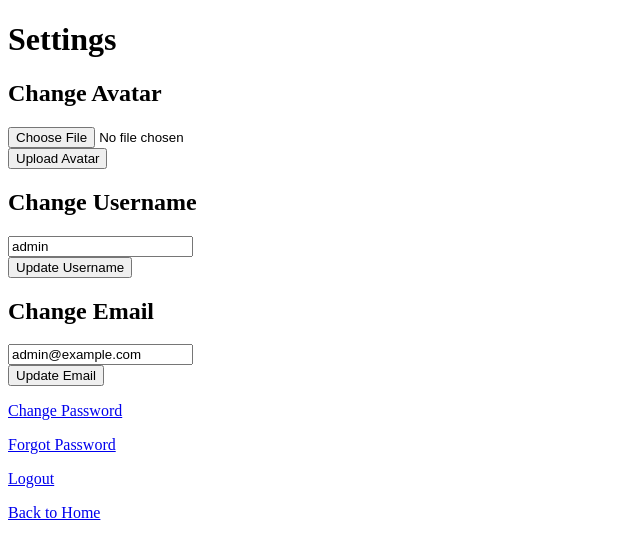
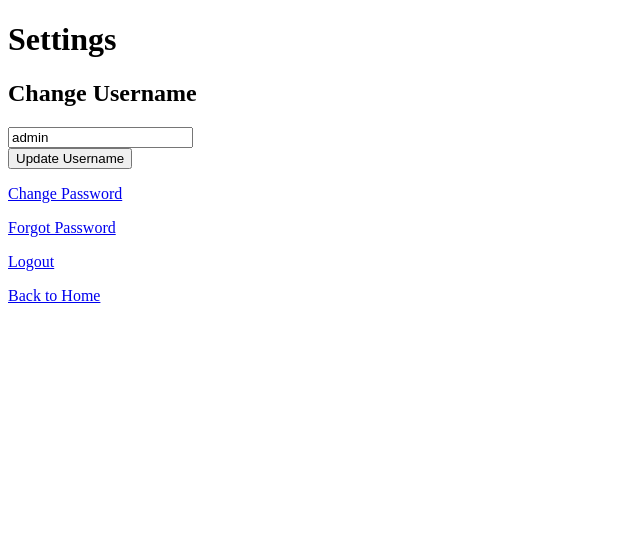
Before and after one commit to TruongvyGit/project-manager, a Flask app: page /settings in a window 1280 px wide. Shown: the top 559 px of the page, without its empty margins (0-640 px from the left). Run offline with Flask 3, Linux system fonts and the light colour scheme; the visitor is signed in with stand-in values (Sample User, id 1); data comes from the database, SQL or seed files in the repository.

Commit message:
Revert to stable code before 14:05 and add user display and settings

```diff
--- a/app.py
+++ b/app.py
@@ -1,56 +1,36 @@
 from flask import Flask, request, render_template, redirect, url_for, session, flash
 from werkzeug.security import generate_password_hash, check_password_hash
 import sqlite3
-import random
-import string
-import os
-from werkzeug.utils import secure_filename
 
 app = Flask(__name__)
 app.secret_key = 'your_secret_key'  # Thay bằng key ngẫu nhiên
-app.config['UPLOAD_FOLDER'] = 'static/uploads'  # Thư mục lưu avatar
-app.config['ALLOWED_EXTENSIONS'] = {'png', 'jpg', 'jpeg', 'gif'}
-
-# Tạo thư mục uploads nếu chưa có (chạy cục bộ)
-if not os.path.exists(app.config['UPLOAD_FOLDER']):
-    os.makedirs(app.config['UPLOAD_FOLDER'])
-
-def allowed_file(filename):
-    return '.' in filename and filename.rsplit('.', 1)[1].lower() in app.config['ALLOWED_EXTENSIONS']
 
 # Khởi tạo database
 def init_db():
     conn = sqlite3.connect('database.db')
     c = conn.cursor()
-    # Tạo bảng users với các cột cần thiết
     c.execute('''CREATE TABLE IF NOT EXISTS users
-                 (id INTEGER PRIMARY KEY, username TEXT UNIQUE, email TEXT UNIQUE, password TEXT, avatar TEXT)''')
+                 (id INTEGER PRIMARY KEY, username TEXT UNIQUE, password TEXT)''')
     c.execute('''CREATE TABLE IF NOT EXISTS projects
                  (id INTEGER PRIMARY KEY, name TEXT, user_id INTEGER)''')
     c.execute('''CREATE TABLE IF NOT EXISTS tasks
                  (id INTEGER PRIMARY KEY, project_id INTEGER, description TEXT, assigned_to TEXT, status TEXT)''')
-    # Thêm user admin mặc định nếu chưa có
     c.execute("SELECT id FROM users WHERE username = ?", ('admin',))
     if not c.fetchone():
-        c.execute("INSERT INTO users (username, email, password) VALUES (?, ?, ?)",
-                  ('admin', 'admin@example.com', generate_password_hash('1234')))
+        c.execute("INSERT INTO users (username, password) VALUES (?, ?)",
+                  ('admin', generate_password_hash('1234')))
     conn.commit()
     conn.close()
-
-# Hàm tạo mật khẩu ngẫu nhiên
-def generate_random_password(length=8):
-    characters = string.ascii_letters + string.digits
-    return ''.join(random.choice(characters) for i in range(length))
 
 # Route đăng nhập
 @app.route('/login', methods=['GET', 'POST'])
 def login():
     if request.method == 'POST':
-        identifier = request.form['identifier']
+        username = request.form['username']
         password = request.form['password']
         conn = sqlite3.connect('database.db')
         c = conn.cursor()
-        c.execute("SELECT id, password FROM users WHERE username = ? OR email = ?", (identifier, identifier))
+        c.execute("SELECT id, password FROM users WHERE username = ?", (username,))
         user = c.fetchone()
         conn.close()
         if user and check_password_hash(user[1], password):
@@ -58,7 +38,7 @@ def login():
             flash('Login successful!', 'success')
             return redirect(url_for('index'))
         else:
-            flash('Invalid username/email or password!', 'error')
+            flash('Invalid username or password!', 'error')
     return render_template('login.html')
 
 # Route đăng ký
@@ -66,43 +46,65 @@ def login():
 def register():
     if request.method == 'POST':
         username = request.form['username']
-        email = request.form['email']
         password = request.form['password']
         conn = sqlite3.connect('database.db')
         c = conn.cursor()
-        c.execute("SELECT id FROM users WHERE username = ? OR email = ?", (username, email))
+        c.execute("SELECT id FROM users WHERE username = ?", (username,))
         if c.fetchone():
-            flash('Username or email already exists!', 'error')
+            flash('Username already exists!', 'error')
             conn.close()
             return redirect(url_for('register'))
-        c.execute("INSERT INTO users (username, email, password) VALUES (?, ?, ?)",
-                  (username, email, generate_password_hash(password)))
+        c.execute("INSERT INTO users (username, password) VALUES (?, ?)",
+                  (username, generate_password_hash(password)))
         conn.commit()
         conn.close()
         flash('Registration successful! Please login.', 'success')
         return redirect(url_for('login'))
     return render_template('register.html')
 
+    # Route cài đặt
+@app.route('/settings', methods=['GET', 'POST'])
+def settings():
+    if 'user_id' not in session:
+        return redirect(url_for('login'))
+    conn = sqlite3.connect('database.db')
+    c = conn.cursor()
+    c.execute("SELECT username FROM users WHERE id = ?", (session['user_id'],))
+    user = c.fetchone()
+    if request.method == 'POST':
+        new_username = request.form['new_username']
+        c.execute("SELECT id FROM users WHERE username = ? AND id != ?", (new_username, session['user_id']))
+        if c.fetchone():
+            flash('Username already exists!', 'error')
+        else:
+            c.execute("UPDATE users SET username = ? WHERE id = ?", (new_username, session['user_id']))
+            flash('Username updated successfully!', 'success')
+        conn.commit()
+    c.execute("SELECT username FROM users WHERE id = ?", (session['user_id'],))
+    user = c.fetchone()
+    conn.close()
+    return render_template('settings.html', user=user)
+
 # Route quên mật khẩu
 @app.route('/forgot_password', methods=['GET', 'POST'])
 def forgot_password():
     if request.method == 'POST':
-        identifier = request.form['identifier']
+        username = request.form['username']
         conn = sqlite3.connect('database.db')
         c = conn.cursor()
-        c.execute("SELECT id FROM users WHERE username = ? OR email = ?", (identifier, identifier))
+        c.execute("SELECT id FROM users WHERE username = ?", (username,))
         user = c.fetchone()
         if user:
             new_password = generate_random_password()
-            c.execute("UPDATE users SET password = ? WHERE id = ?",
-                      (generate_password_hash(new_password), user[0]))
+            c.execute("UPDATE users SET password = ? WHERE username = ?",
+                      (generate_password_hash(new_password), username))
             conn.commit()
             conn.close()
             flash(f'Your new password is: {new_password}. Please login and change it.', 'success')
             return redirect(url_for('login'))
         else:
             conn.close()
-            flash('Username or email not found!', 'error')
+            flash('Username not found!', 'error')
     return render_template('forgot_password.html')
 
 # Route thay đổi mật khẩu
@@ -136,38 +138,6 @@ def logout():
     flash('You have been logged out.', 'success')
     return redirect(url_for('login'))
 
-# Route cài đặt
-@app.route('/settings', methods=['GET', 'POST'])
-def settings():
-    if 'user_id' not in session:
-        return redirect(url_for('login'))
-    conn = sqlite3.connect('database.db')
-    c = conn.cursor()
-    c.execute("SELECT username, email FROM users WHERE id = ?", (session['user_id'],))
-    user = c.fetchone()
-    if request.method == 'POST':
-        if 'new_username' in request.form:
-            new_username = request.form['new_username']
-            c.execute("SELECT id FROM users WHERE username = ? AND id != ?", (new_username, session['user_id']))
-            if c.fetchone():
-                flash('Username already exists!', 'error')
-            else:
-                c.execute("UPDATE users SET username = ? WHERE id = ?", (new_username, session['user_id']))
-                flash('Username updated successfully!', 'success')
-        elif 'new_email' in request.form:
-            new_email = request.form['new_email']
-            c.execute("SELECT id FROM users WHERE email = ? AND id != ?", (new_email, session['user_id']))
-            if c.fetchone():
-                flash('Email already exists!', 'error')
-            else:
-                c.execute("UPDATE users SET email = ? WHERE id = ?", (new_email, session['user_id']))
-                flash('Email updated successfully!', 'success')
-        conn.commit()
-    c.execute("SELECT username, email FROM users WHERE id = ?", (session['user_id'],))
-    user = c.fetchone()
-    conn.close()
-    return render_template('settings.html', user=user)
-
 # Route trang chính
 @app.route('/')
 def index():
@@ -179,7 +149,7 @@ def index():
     projects = c.fetchall()
     c.execute("SELECT t.id, t.description, t.assigned_to, t.status, p.name FROM tasks t JOIN projects p ON t.project_id = p.id WHERE p.user_id = ?", (session['user_id'],))
     tasks = c.fetchall()
-    c.execute("SELECT username, avatar FROM users WHERE id = ?", (session['user_id'],))
+    c.execute("SELECT username FROM users WHERE id = ?", (session['user_id'],))
     user = c.fetchone()
     conn.close()
     return render_template('index.html', projects=projects, tasks=tasks, user=user)
--- a/templates/add_project.html
+++ b/templates/add_project.html
@@ -5,7 +5,8 @@
     <h1>Add Project</h1>
     <form method="POST">
         <input type="text" name="name" placeholder="Project Name" required><br>
-        <button type="submit">Add</button>
+        <button type="submit">Add Project</button>
     </form>
+    <p><a href="/">Back to Home</a></p>
 </body>
 </html>
--- a/templates/forgot_password.html
+++ b/templates/forgot_password.html
@@ -11,7 +11,7 @@
         {% endif %}
     {% endwith %}
     <form method="POST">
-        <input type="text" name="identifier" placeholder="Username or Email" required><br>
+        <input type="text" name="username" placeholder="Username" required><br>
         <button type="submit">Reset Password</button>
     </form>
     <p>Remember your password? <a href="/login">Login here</a></p>
--- a/templates/login.html
+++ b/templates/login.html
@@ -11,7 +11,7 @@
         {% endif %}
     {% endwith %}
     <form method="POST">
-        <input type="text" name="identifier" placeholder="Username or Email" required><br>
+        <input type="text" name="username" placeholder="Username" required><br>
         <input type="password" name="password" id="password" placeholder="Password" required><br>
         <input type="checkbox" id="showPassword" onclick="togglePassword()"> Show Password<br>
         <button type="submit">Login</button>
--- a/templates/register.html
+++ b/templates/register.html
@@ -12,7 +12,6 @@
     {% endwith %}
     <form method="POST">
         <input type="text" name="username" placeholder="Username" required><br>
-        <input type="email" name="email" placeholder="Email" required><br>
         <input type="password" name="password" id="password" placeholder="Password" required><br>
         <input type="checkbox" id="showPassword" onclick="togglePassword()"> Show Password<br>
         <button type="submit">Register</button>
--- a/templates/settings.html
+++ b/templates/settings.html
@@ -10,20 +10,10 @@
             {% endfor %}
         {% endif %}
     {% endwith %}
-    <h2>Change Avatar</h2>
-    <form method="POST" enctype="multipart/form-data">
-        <input type="file" name="avatar" accept="image/*" required><br>
-        <button type="submit">Upload Avatar</button>
-    </form>
     <h2>Change Username</h2>
     <form method="POST">
         <input type="text" name="new_username" placeholder="New Username" value="{{ user[0] }}" required><br>
         <button type="submit">Update Username</button>
-    </form>
-    <h2>Change Email</h2>
-    <form method="POST">
-        <input type="email" name="new_email" placeholder="New Email" value="{{ user[1] }}" required><br>
-        <button type="submit">Update Email</button>
     </form>
     <p><a href="/change_password">Change Password</a></p>
     <p><a href="/forgot_password">Forgot Password</a></p>
```
Also changed, not shown: templates/add_task.html (+3 -6 lines), templates/index.html (+1 -10 lines).
